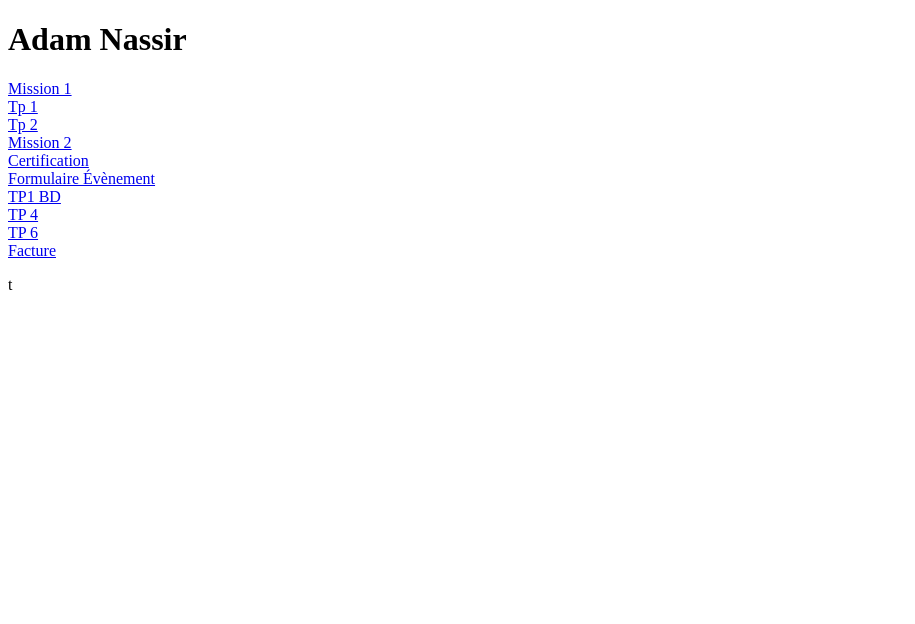
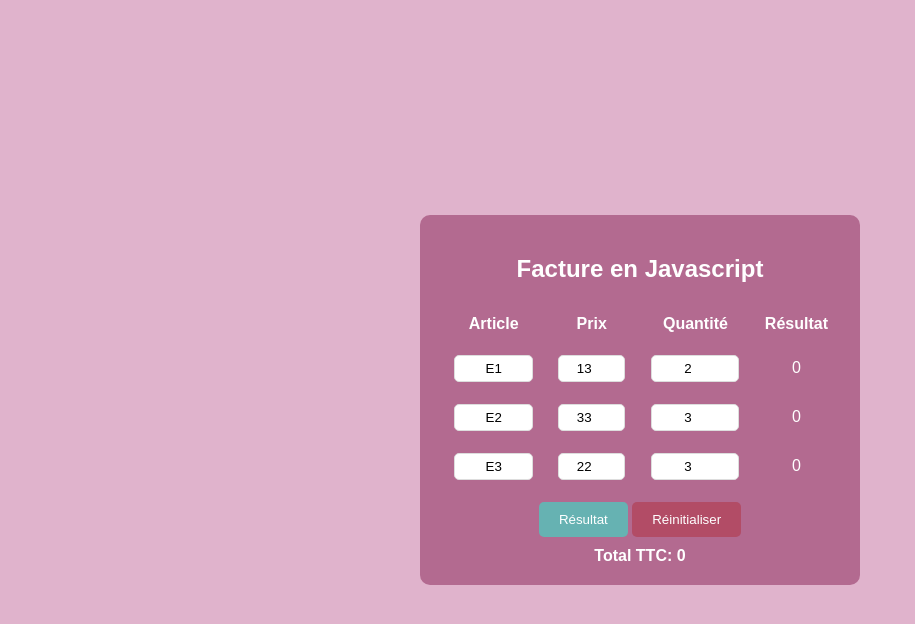
Before and after one commit to Adammnass/adamaze, a plain HTML site: page index.html in a window 1280 px wide. Shown: the whole page, without its empty margins (0-915 px from the left). Drawn offline with Linux system fonts and the light colour scheme; files that its build step writes are made by us from their sources.

Commit message:
Add files via upload

```diff
--- a/index.html
+++ b/index.html
@@ -1,29 +1,44 @@
 <!DOCTYPE html>
-<html lang="en">
+<html lang="fr">
 <head>
     <meta charset="UTF-8">
     <meta name="viewport" content="width=device-width, initial-scale=1.0">
-    <title>Adam Nassir</title>
+    <title>Facture en Javascript</title>
     <link rel="stylesheet" href="style.css">
-
-
 </head>
-<h1>Adam Nassir</h1>
-
 <body>
-    <p><div class="parent"> <!-- Conteneur parent -->
-        <div class="square">
-            <a href="mission1/index.html">Mission 1</a> <br>
-            <a href="tp1/index.html">Tp 1 </a> <br>
-            <a href="tp2/index.html">Tp 2 </a> <br>
-            <a href="mission2/index.html">Mission 2 </a> <br>
-            <a href="certificat/index.html"> Certification </a> <br>
-            <a href="Formulaire_event/index.html">Formulaire Évènement</a><br>
-            <a href="tp1_bd/index.html">TP1 BD</a> <br>
-             <a href="tp4/index.html">TP 4</a> <br>
-             <a href="tp6/index.html">TP 6</a> <br>
-            <a href="facture/index.html">Facture</a> <br>
-    </div></p>
-
+    <div class="container">
+        <h2>Facture en Javascript</h2>
+        <table>
+            <tr>
+                <th>Article</th>
+                <th>Prix</th>
+                <th>Quantité</th>
+                <th>Résultat</th>
+            </tr>
+            <tr>
+                <td><input type="text" id="article1" value="E1"></td>
+                <td><input type="number" id="price1" value="13"></td>
+                <td><input type="number" id="quantity1" value="2"></td>
+                <td><span id="result1">0</span></td>
+            </tr>
+            <tr>
+                <td><input type="text" id="article2" value="E2"></td>
+                <td><input type="number" id="price2" value="33"></td>
+                <td><input type="number" id="quantity2" value="3"></td>
+                <td><span id="result2">0</span></td>
+            </tr>
+            <tr>
+                <td><input type="text" id="article3" value="E3"></td>
+                <td><input type="number" id="price3" value="22"></td>
+                <td><input type="number" id="quantity3" value="3"></td>
+                <td><span id="result3">0</span></td>
+            </tr>
+        </table>
+        <button class="button calculate" onclick="calculateTotal()">Résultat</button>
+        <button class="button reset" onclick="resetForm()">Réinitialiser</button>
+        <div class="total">Total TTC: <span id="totalResult">0</span></div>
+    </div>
+    <script src="script.js"></script>
 </body>
-</html>t
+</html>
--- /dev/null
+++ b/script.Js
@@ -0,0 +1,32 @@
+function calculateTotal() {
+    const price1 = parseFloat(document.getElementById("price1").value);
+    const quantity1 = parseFloat(document.getElementById("quantity1").value);
+    const price2 = parseFloat(document.getElementById("price2").value);
+    const quantity2 = parseFloat(document.getElementById("quantity2").value);
+    const price3 = parseFloat(document.getElementById("price3").value);
+    const quantity3 = parseFloat(document.getElementById("quantity3").value);
+
+    const result1 = price1 * quantity1;
+    const result2 = price2 * quantity2;
+    const result3 = price3 * quantity3;
+
+    document.getElementById("result1").textContent = result1;
+    document.getElementById("result2").textContent = result2;
+    document.getElementById("result3").textContent = result3;
+
+    const totalResult = result1 + result2 + result3;
+    document.getElementById("totalResult").textContent = totalResult;
+}
+
+function resetForm() {
+    document.getElementById("price1").value = 0;
+    document.getElementById("quantity1").value = 0;
+    document.getElementById("result1").textContent = 0;
+    document.getElementById("price2").value = 0;
+    document.getElementById("quantity2").value = 0;
+    document.getElementById("result2").textContent = 0;
+    document.getElementById("price3").value = 0;
+    document.getElementById("quantity3").value = 0;
+    document.getElementById("result3").textContent = 0;
+    document.getElementById("totalResult").textContent = 0;
+}
--- /dev/null
+++ b/style.css
@@ -0,0 +1,65 @@
+body {
+    background-color: #e0b3cc;
+    font-family: Arial, sans-serif;
+    display: flex;
+    justify-content: center;
+    align-items: center;
+    height: 100vh;
+    margin: 0;
+}
+
+.container {
+    background-color: #b36a90;
+    padding: 20px;
+    border-radius: 10px;
+    width: 400px;
+    text-align: center;
+}
+
+h2 {
+    color: white;
+}
+
+table {
+    width: 100%;
+    margin-top: 10px;
+}
+
+th, td {
+    padding: 10px;
+    color: white;
+    border: none;
+}
+
+input[type="number"], input[type="text"] {
+    width: 80%;
+    padding: 5px;
+    border-radius: 5px;
+    border: 1px solid #ddd;
+    text-align: center;
+}
+
+.button {
+    margin-top: 10px;
+    padding: 10px 20px;
+    border: none;
+    border-radius: 5px;
+    cursor: pointer;
+}
+
+.calculate {
+    background-color: #66b2b2;
+    color: white;
+}
+
+.reset {
+    background-color: #b24c66;
+    color: white;
+    margin-top: 5px;
+}
+
+.total {
+    font-weight: bold;
+    margin-top: 10px;
+    color: white;
+}
```
